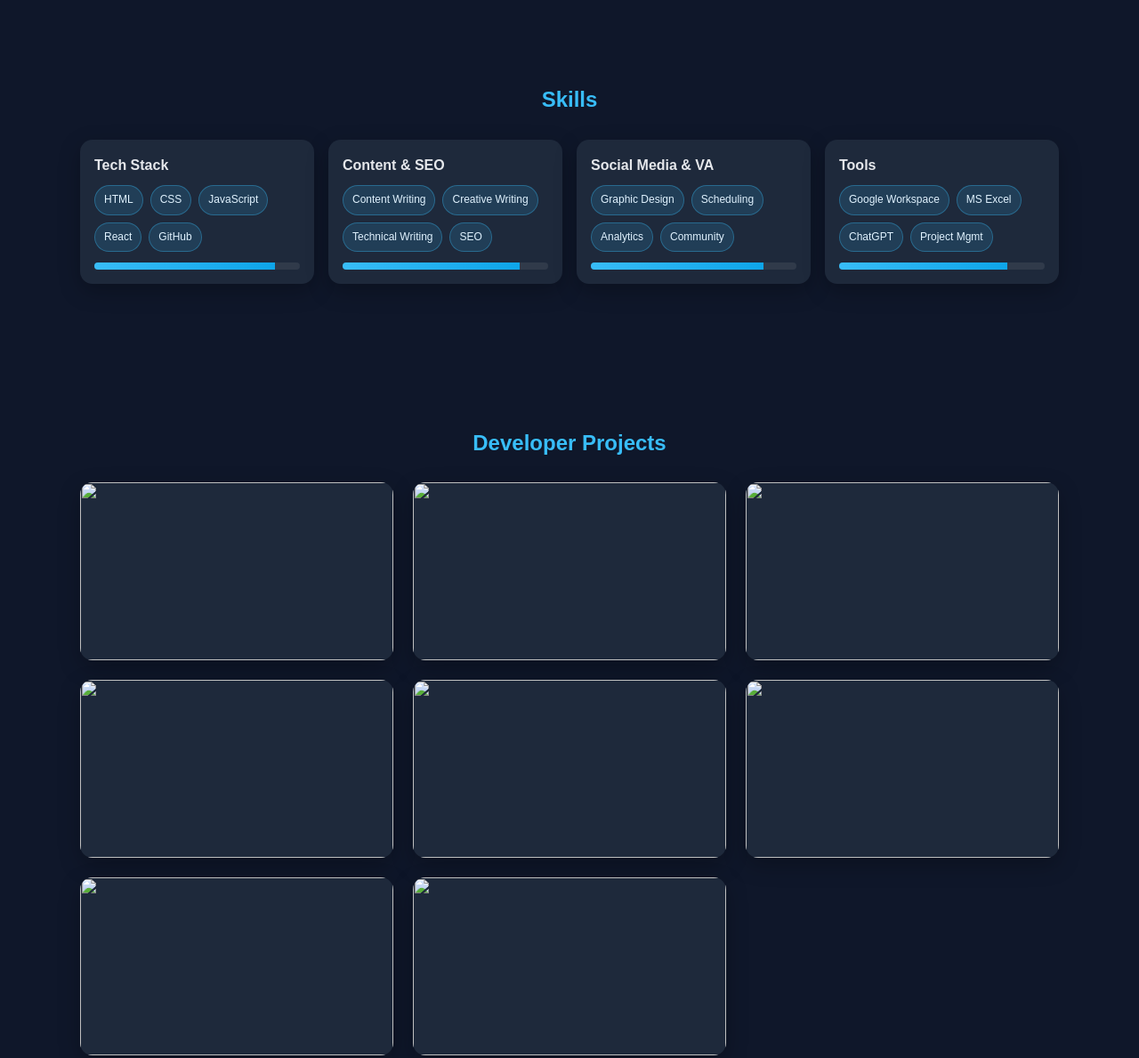
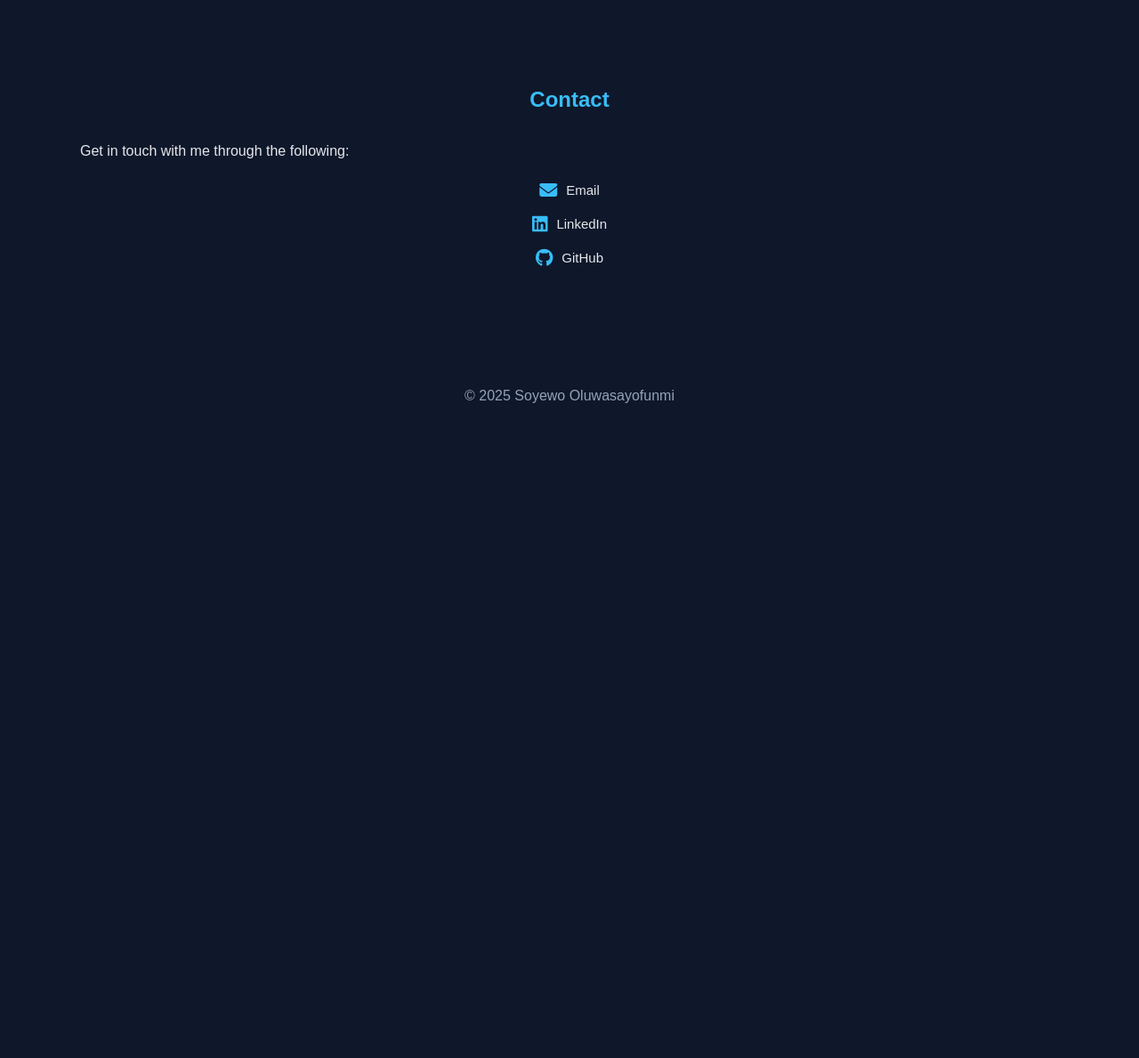
Before and after one commit to Asteriqq/Khalifa, a plain HTML site: page index.html in a window 1280 px wide. Shown: the part 1087-2276 px from the top of the page at 89% size. After the commit the page ends 1565 px from the top, so only its background shows below. Drawn offline with Linux system fonts and the light colour scheme.

Commit message:
Update index.html

```diff
--- a/index.html
+++ b/index.html
@@ -22,7 +22,7 @@
     .hamburger{display:none;flex-direction:column;gap:4px;cursor:pointer}
     .hamburger span{width:25px;height:3px;background:var(--text)}
     /* Sidebar for small screens */
-    .sidebar{position:fixed;top:0;left:-260px;width:240px;height:100%;background:var(--card);padding:40px 20px;transition:.3s;z-index:1200}
+    .sidebar{position:fixed;top:0;left:-100%;width:240px;height:100%;background:var(--card);padding:40px 20px;transition:.3s;z-index:1200}
     .sidebar.active{left:0}
     .sidebar a{display:block;margin:15px 0;color:var(--text)}
     .close-btn{cursor:pointer;font-size:20px;margin-bottom:20px;display:block;color:var(--brand)}
@@ -85,7 +85,6 @@
     .contact-item a {
       color: var(--text);
       font-size: 15px;
-      word-break: break-word;
     }
     .contact-item a:hover { color: var(--brand-2); }
 
@@ -132,66 +131,6 @@
     <p>I’m a creative <strong>frontend developer</strong>, <strong>writer</strong>, and <strong>virtual assistant</strong>. I build with HTML, CSS, JavaScript, and React; craft SEO-friendly content; and manage social media campaigns end-to-end — from content and graphics to analytics and community.</p>
   </section>
 
-  <!-- SKILLS -->
-  <section id="skills">
-    <h2>Skills</h2>
-    <div class="skills-grid">
-      <div class="skill-card"><strong>Tech Stack</strong>
-        <div class="tags"><span class="tag">HTML</span><span class="tag">CSS</span><span class="tag">JavaScript</span><span class="tag">React</span><span class="tag">GitHub</span></div>
-        <div class="bar"><span style="width: 88%"></span></div>
-      </div>
-      <div class="skill-card"><strong>Content & SEO</strong>
-        <div class="tags"><span class="tag">Content Writing</span><span class="tag">Creative Writing</span><span class="tag">Technical Writing</span><span class="tag">SEO</span></div>
-        <div class="bar"><span style="width: 86%"></span></div>
-      </div>
-      <div class="skill-card"><strong>Social Media & VA</strong>
-        <div class="tags"><span class="tag">Graphic Design</span><span class="tag">Scheduling</span><span class="tag">Analytics</span><span class="tag">Community</span></div>
-        <div class="bar"><span style="width: 84%"></span></div>
-      </div>
-      <div class="skill-card"><strong>Tools</strong>
-        <div class="tags"><span class="tag">Google Workspace</span><span class="tag">MS Excel</span><span class="tag">ChatGPT</span><span class="tag">Project Mgmt</span></div>
-        <div class="bar"><span style="width: 82%"></span></div>
-      </div>
-    </div>
-  </section>
-
-  <!-- PROJECTS -->
-  <section id="projects">
-    <h2>Developer Projects</h2>
-    <div class="projects">
-      <!-- Replace images with your screenshots -->
-      <article class="card"><img src="images/task-tracker.png"><div class="overlay"><h3>Task Tracker App</h3><p>React app with tasks and reminders.</p><a class="btn" href="https://my-react-project-task-tracker.netlify.app/" target="_blank">View Project</a></div></article>
-      <article class="card"><img src="images/riqgallery.png"><div class="overlay"><h3>RiqGallery</h3><p>React gallery with smooth transitions.</p><a class="btn" href="https://riqgallery.netlify.app/" target="_blank">View Project</a></div></article>
-      <article class="card"><img src="images/cara-stores.png"><div class="overlay"><h3>Cara Stores</h3><p>E-commerce store UI.</p><a class="btn" href="https://carastoresng.netlify.app/" target="_blank">View Project</a></div></article>
-      <article class="card"><img src="images/monster-corp.png"><div class="overlay"><h3>Monster Corp</h3><p>Monster generator with JS.</p><a class="btn" href="https://mymonstercorp.netlify.app/" target="_blank">View Project</a></div></article>
-      <article class="card"><img src="images/expense-manager.png"><div class="overlay"><h3>Expense Manager</h3><p>Budget & expenses tracker.</p><a class="btn" href="https://expensemanager03.netlify.app/" target="_blank">View Project</a></div></article>
-      <article class="card"><img src="images/boibsc.png"><div class="overlay"><h3>BoiBSC</h3><p>Web3 landing page.</p><a class="btn" href="https://boibsc.netlify.app/" target="_blank">View Project</a></div></article>
-      <article class="card"><img src="images/rizz-ai.png"><div class="overlay"><h3>Rizz AI</h3><p>AI web3 landing page.</p><a class="btn" href="https://rizz-ai.xyz/" target="_blank">View Project</a></div></article>
-      <article class="card"><img src="images/lily-ai.png"><div class="overlay"><h3>Lily AI</h3><p>Landing with transitions.</p><a class="btn" href="https://lily-ai.netlify.app/" target="_blank">View Project</a></div></article>
-    </div>
-  </section>
-
-  <!-- WRITING -->
-  <section id="writing">
-    <h2>Writing Portfolio</h2>
-    <div class="grid">
-      <div class="exp-card"><strong>Article</strong><p class="muted">Long-form web content</p><a href="https://docs.google.com/document/d/1cfUq493EOl5HiAlz1bl8I9HUqVkbULjcV6urFHMwTow/edit?usp=drivesdk" target="_blank">Read</a></div>
-      <div class="exp-card"><strong>Poetry Collection</strong><p class="muted">Creative writing</p><a href="https://docs.google.com/document/d/1U298muCzbNP4ydkvNNuJJM2MvY81VWozDYAhUvyxGzw/edit?usp=drivesdk" target="_blank">Read</a></div>
-    </div>
-  </section>
-
-  <!-- EXPERIENCE -->
-  <section id="experience">
-    <h2>Professional Experience</h2>
-    <div class="grid">
-      <div class="exp-card"><strong>Social Media Manager — FA Foods (2024)</strong><p>Content creation, graphic design (Canva), scheduling, strategy, analytics, competitor analysis, campaign management, and website management.</p></div>
-      <div class="exp-card"><strong>Virtual Assistant — X Dev Studios (2025)</strong><p>Supported senior frontend developer with content writing, social media, analytics, and admin tasks. Assisted in campaigns and visual content.</p></div>
-      <div class="exp-card"><strong>Content Writer & Social Media — Mintworx (2025)</strong><p>Produced articles and marketing copy, created visuals, scheduled posts, and ran analytics-driven campaigns.</p></div>
-      <div class="exp-card"><strong>Frontend Developer Trainee — Nubiaville (2023–2024)</strong><p>Built and designed websites with content integration, created SEO writeups, and managed projects.</p></div>
-      <div class="exp-card"><strong>Intern — Dataguard (2023)</strong><p>Proofread, indexed, and edited documents. Handled data entry, scanning, and editing under deadlines.</p></div>
-    </div>
-  </section>
-
   <!-- CONTACT -->
   <section id="contact">
     <h2>Contact</h2>
@@ -199,15 +138,15 @@
     <div class="contact-list">
       <div class="contact-item">
         <i class="fas fa-envelope"></i>
-        <a href="mailto:femijohnson2003@gmail.com">femijohnson2003@gmail.com</a>
+        <a href="mailto:femijohnson2003@gmail.com">Email</a>
       </div>
       <div class="contact-item">
         <i class="fab fa-linkedin"></i>
-        <a href="https://www.linkedin.com/in/oluwasayofunmi-soyewo" target="_blank">linkedin.com/in/oluwasayofunmi-soyewo</a>
+        <a href="https://www.linkedin.com/in/oluwasayofunmi-soyewo" target="_blank">LinkedIn</a>
       </div>
       <div class="contact-item">
         <i class="fab fa-github"></i>
-        <a href="https://github.com/Asteriqq" target="_blank">github.com/Asteriqq</a>
+        <a href="https://github.com/Asteriqq" target="_blank">GitHub</a>
       </div>
     </div>
   </section>
@@ -216,7 +155,9 @@
 
   <script>
     // Sidebar toggle
-    function toggleSidebar(){ document.getElementById("sidebar").classList.toggle("active"); }
+    function toggleSidebar(){
+      document.getElementById("sidebar").classList.toggle("active");
+    }
 
     // Job titles animation (all stay visible)
     const jobTitles = ["Frontend Developer","Writer","Virtual Assistant","Social Media Manager"];
@@ -234,18 +175,6 @@
       }
     }
     showTitles();
-
-    // Animate skill bars
-    const bars = document.querySelectorAll('.bar > span');
-    window.addEventListener('scroll', ()=>{
-      bars.forEach(bar=>{
-        const rect = bar.getBoundingClientRect();
-        if(rect.top < window.innerHeight - 50){
-          const width = bar.getAttribute('style').match(/width:\s*([0-9]+)%/)[1];
-          bar.style.width = width+'%';
-        }
-      });
-    });
   </script>
 </body>
 </html>
```
